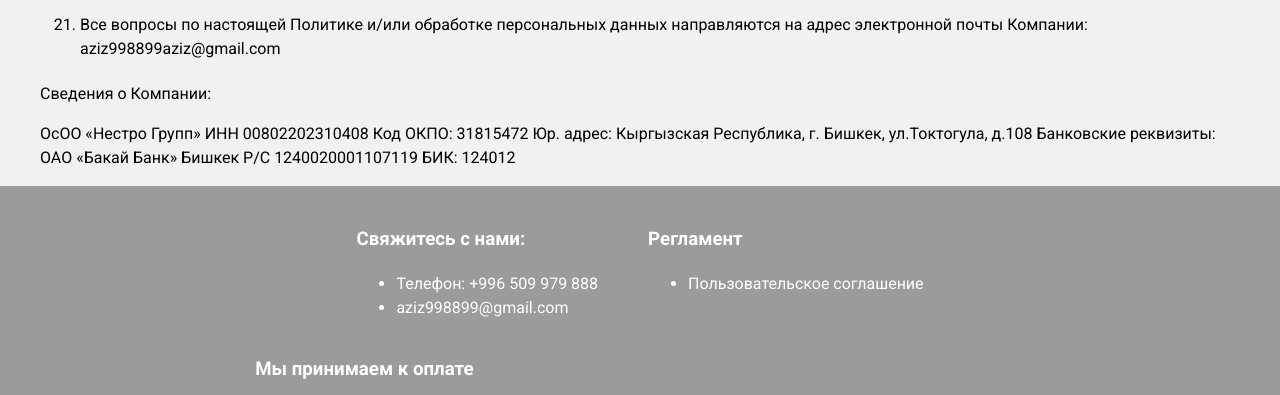
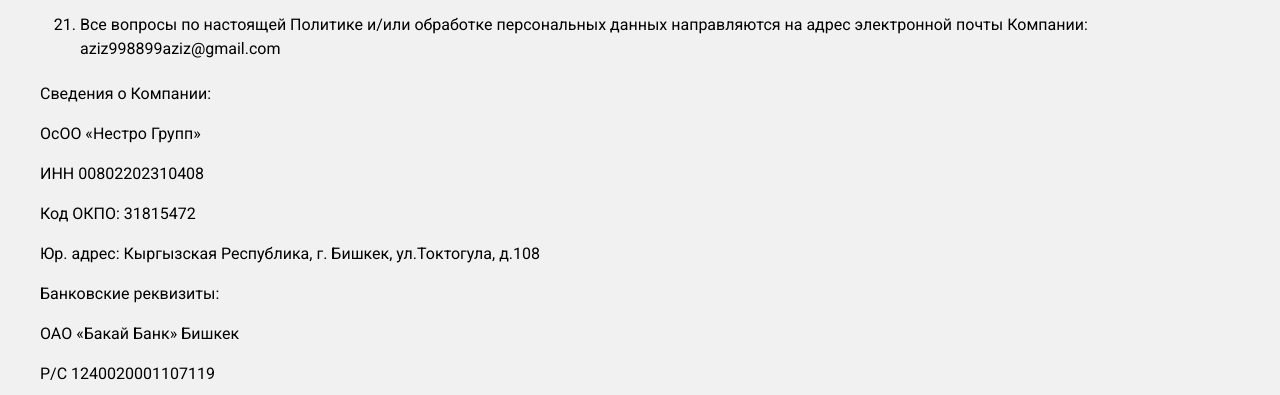
Before and after one commit to gitbishkek/tattuu-market, a plain HTML site: page privacy-policy.html in a window 1280 px wide. Shown: the part 4816-5211 px from the top of the page. Drawn offline with nearby package versions, Linux system fonts and the light colour scheme; a script that the page names is missing.

Commit message:
Update privacy-policy.html

```diff
--- a/privacy-policy.html
+++ b/privacy-policy.html
@@ -386,14 +386,14 @@
         </ol>
         <h1 id="section"></h1>
         <p>Сведения о Компании:</p>
-<p>ОсОО «Нестро Групп»
-ИНН 00802202310408
-Код ОКПО: 31815472
-Юр. адрес: Кыргызская Республика, г. Бишкек, ул.Токтогула, д.108
-Банковские реквизиты:
-ОАО «Бакай Банк» Бишкек
-Р/С 1240020001107119
-БИК: 124012</p>
+<p>ОсОО «Нестро Групп»</p>
+<p>ИНН 00802202310408</p>
+<p>Код ОКПО: 31815472</p>
+<p>Юр. адрес: Кыргызская Республика, г. Бишкек, ул.Токтогула, д.108</p>
+<p>Банковские реквизиты:</p>
+<p>ОАО «Бакай Банк» Бишкек</p>
+<p>Р/С 1240020001107119</p>
+<p>БИК: 124012</p>
     </div>
 </main>
 <!--end Main-->
```
